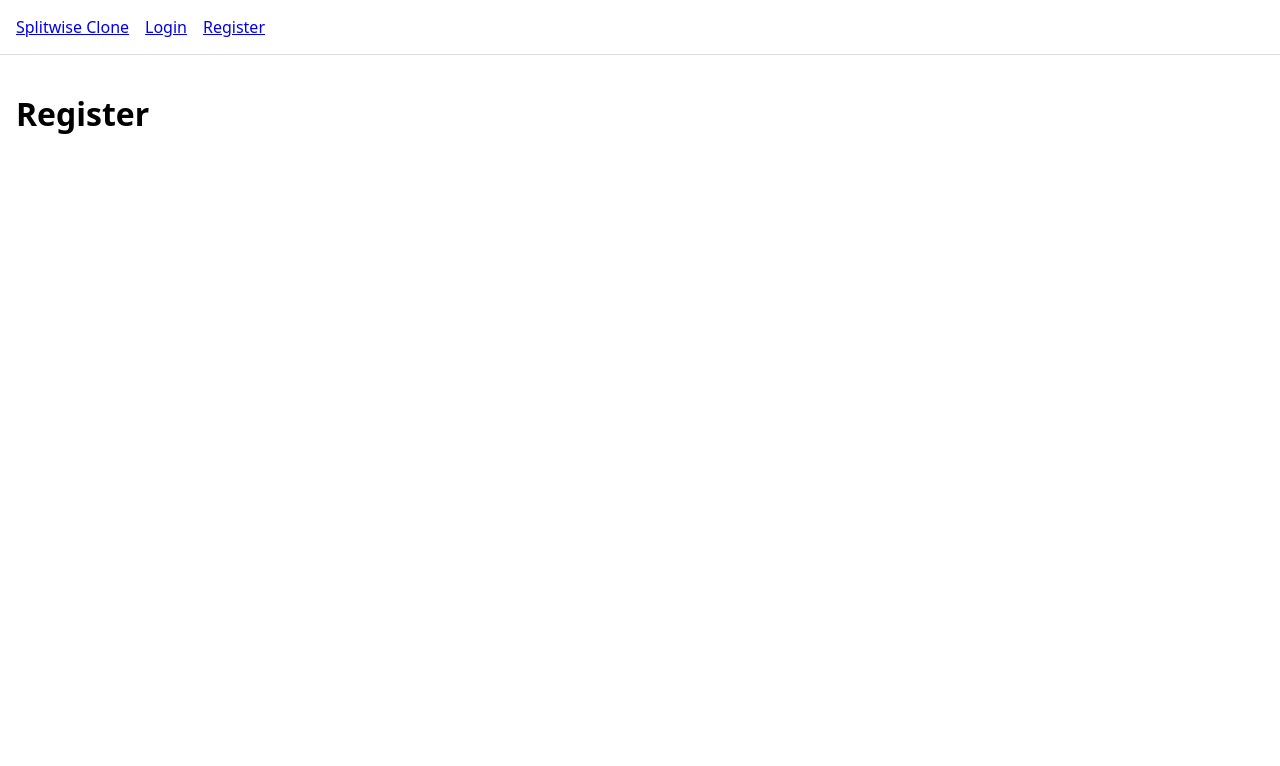
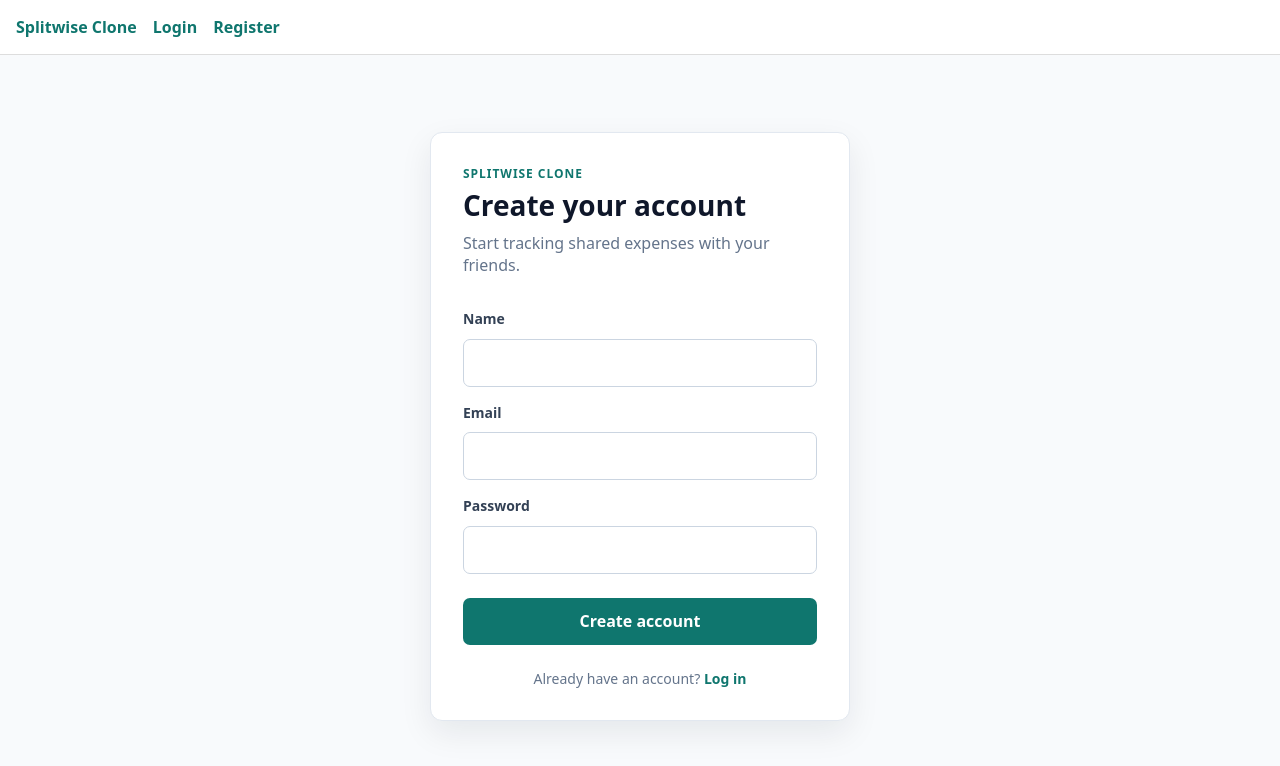
Before and after one commit to labhamsharma1633/splitwise-clone, a React (Vite) app in the folder frontend/: page /register in a window 1280 px wide. Shown: the top 766 px of the page. Built offline with nearby package versions, Linux system fonts and the light colour scheme.

Commit message:
feat: implement user registration with JWT authentication

```diff
--- a/frontend/src/index.css
+++ b/frontend/src/index.css
@@ -5,6 +5,8 @@
 body {
   margin: 0;
   font-family: system-ui, sans-serif;
+  color: #1f2937;
+  background: #f8fafc;
 }
 
 nav {
@@ -12,8 +14,120 @@ nav {
   gap: 1rem;
   padding: 1rem;
   border-bottom: 1px solid #ddd;
+  background: #fff;
+}
+
+a {
+  color: #0f766e;
+  font-weight: 600;
+  text-decoration: none;
+}
+
+a:hover {
+  color: #115e59;
 }
 
 main {
-  padding: 1rem;
+  min-height: calc(100vh - 57px);
 }
+
+.auth-page {
+  display: grid;
+  min-height: calc(100vh - 57px);
+  padding: 3rem 1rem;
+  place-items: center;
+}
+
+.auth-card {
+  width: min(100%, 420px);
+  padding: 2rem;
+  border: 1px solid #e2e8f0;
+  border-radius: 12px;
+  background: #fff;
+  box-shadow: 0 12px 32px rgb(15 23 42 / 8%);
+}
+
+.auth-heading {
+  margin-bottom: 1.75rem;
+}
+
+.auth-heading h1 {
+  margin: 0.25rem 0 0.5rem;
+  color: #0f172a;
+  font-size: 1.75rem;
+}
+
+.auth-heading p,
+.auth-footer {
+  margin: 0;
+  color: #64748b;
+}
+
+.auth-eyebrow {
+  color: #0f766e !important;
+  font-size: 0.75rem;
+  font-weight: 700;
+  letter-spacing: 0.08em;
+  text-transform: uppercase;
+}
+
+.auth-form {
+  display: grid;
+  gap: 0.65rem;
+}
+
+.auth-form label {
+  margin-top: 0.35rem;
+  color: #334155;
+  font-size: 0.875rem;
+  font-weight: 600;
+}
+
+.auth-form input {
+  width: 100%;
+  padding: 0.75rem;
+  border: 1px solid #cbd5e1;
+  border-radius: 7px;
+  font: inherit;
+}
+
+.auth-form input:focus {
+  border-color: #0f766e;
+  outline: 3px solid rgb(13 148 136 / 15%);
+}
+
+.auth-form button {
+  margin-top: 0.85rem;
+  padding: 0.8rem;
+  border: 0;
+  border-radius: 7px;
+  color: #fff;
+  background: #0f766e;
+  cursor: pointer;
+  font: inherit;
+  font-weight: 700;
+}
+
+.auth-form button:hover:not(:disabled) {
+  background: #115e59;
+}
+
+.auth-form button:disabled {
+  cursor: not-allowed;
+  opacity: 0.65;
+}
+
+.form-error {
+  margin: 0.5rem 0 0;
+  padding: 0.75rem;
+  border-radius: 7px;
+  color: #991b1b;
+  background: #fef2f2;
+  font-size: 0.875rem;
+}
+
+.auth-footer {
+  margin-top: 1.5rem;
+  text-align: center;
+  font-size: 0.875rem;
+}
--- a/frontend/src/pages/Register.jsx
+++ b/frontend/src/pages/Register.jsx
@@ -1,5 +1,110 @@
+import { useState } from 'react'
+import axios from 'axios'
+import { Link, useNavigate } from 'react-router-dom'
+
 function Register() {
-  return <h1>Register</h1>
+  const navigate = useNavigate()
+  const [formData, setFormData] = useState({
+    name: '',
+    email: '',
+    password: '',
+  })
+  const [error, setError] = useState('')
+  const [isSubmitting, setIsSubmitting] = useState(false)
+
+  const handleChange = (event) => {
+    const { name, value } = event.target
+
+    setFormData((currentFormData) => ({
+      ...currentFormData,
+      [name]: value,
+    }))
+  }
+
+  const handleSubmit = async (event) => {
+    event.preventDefault()
+    setError('')
+    setIsSubmitting(true)
+
+    try {
+      const response = await axios.post(
+        'http://localhost:5000/api/auth/register',
+        formData,
+      )
+
+      localStorage.setItem('token', response.data.token)
+      navigate('/dashboard')
+    } catch (requestError) {
+      const message = axios.isAxiosError(requestError)
+        ? requestError.response?.data?.message
+        : null
+
+      setError(message || 'Registration failed. Please try again.')
+    } finally {
+      setIsSubmitting(false)
+    }
+  }
+
+  return (
+    <section className="auth-page">
+      <div className="auth-card">
+        <div className="auth-heading">
+          <p className="auth-eyebrow">Splitwise Clone</p>
+          <h1>Create your account</h1>
+          <p>Start tracking shared expenses with your friends.</p>
+        </div>
+
+        <form className="auth-form" onSubmit={handleSubmit}>
+          <label htmlFor="name">Name</label>
+          <input
+            id="name"
+            name="name"
+            type="text"
+            value={formData.name}
+            onChange={handleChange}
+            autoComplete="name"
+            required
+          />
+
+          <label htmlFor="email">Email</label>
+          <input
+            id="email"
+            name="email"
+            type="email"
+            value={formData.email}
+            onChange={handleChange}
+            autoComplete="email"
+            required
+          />
+
+          <label htmlFor="password">Password</label>
+          <input
+            id="password"
+            name="password"
+            type="password"
+            value={formData.password}
+            onChange={handleChange}
+            autoComplete="new-password"
+            required
+          />
+
+          {error && (
+            <p className="form-error" role="alert">
+              {error}
+            </p>
+          )}
+
+          <button type="submit" disabled={isSubmitting}>
+            {isSubmitting ? 'Creating account...' : 'Create account'}
+          </button>
+        </form>
+
+        <p className="auth-footer">
+          Already have an account? <Link to="/login">Log in</Link>
+        </p>
+      </div>
+    </section>
+  )
 }
 
 export default Register
```
